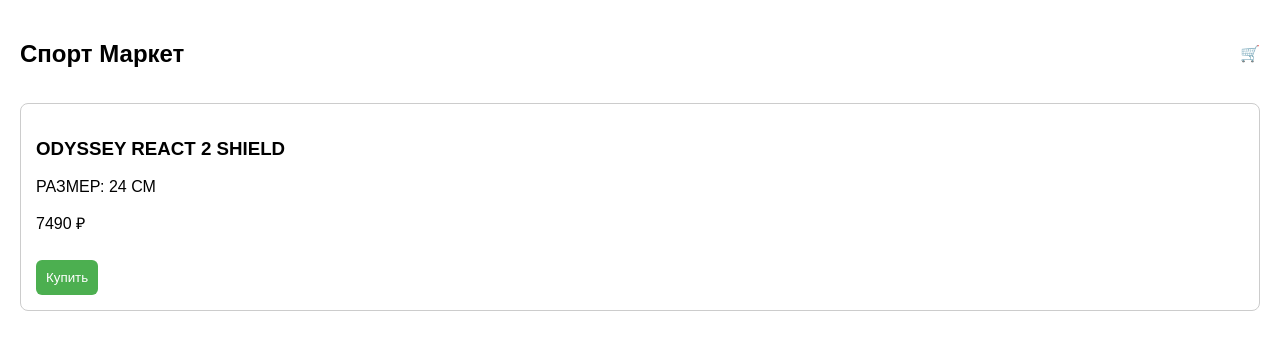
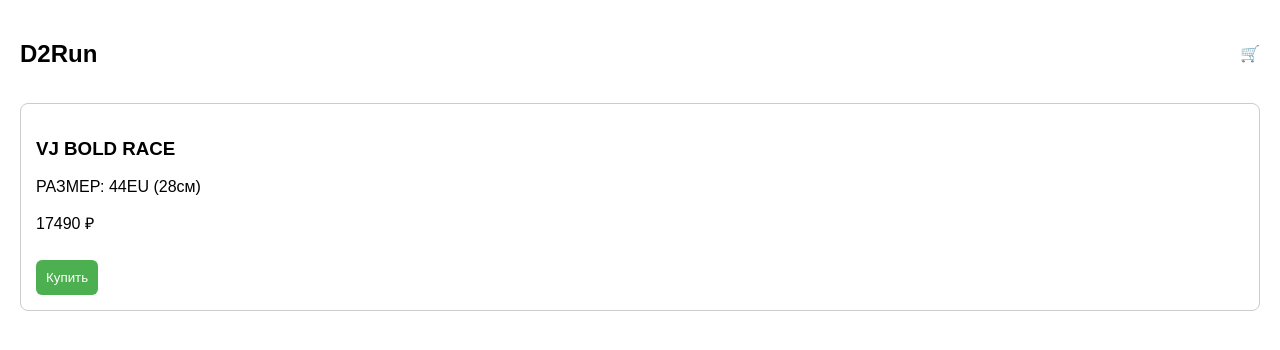
Before and after one commit to D2Run/d2run-miniapp, a plain HTML site: page index.html in a window 1280 px wide. Drawn offline with Linux system fonts and the light colour scheme.

Commit message:
Update index.html

```diff
--- a/index.html
+++ b/index.html
@@ -93,16 +93,16 @@
 <body>
 
 <header>
-  <h2>Спорт Маркет</h2>
+  <h2>D2Run</h2>
   <div class="cart-icon" data-count="0" onclick="showCart()">🛒</div>
 </header>
 
 <div id="products">
   <div class="product">
-    <h3>ODYSSEY REACT 2 SHIELD</h3>
-    <p>РАЗМЕР: 24 СМ</p>
-    <p>7490 ₽</p>
-    <button onclick="addToCart('ODYSSEY REACT 2 SHIELD', 7490)">Купить</button>
+    <h3>VJ BOLD RACE</h3>
+    <p>РАЗМЕР: 44EU (28см)</p>
+    <p>17490 ₽</p>
+    <button onclick="addToCart('VJ BOLD RACE', 17490)">Купить</button>
   </div>
 </div>
 
```
